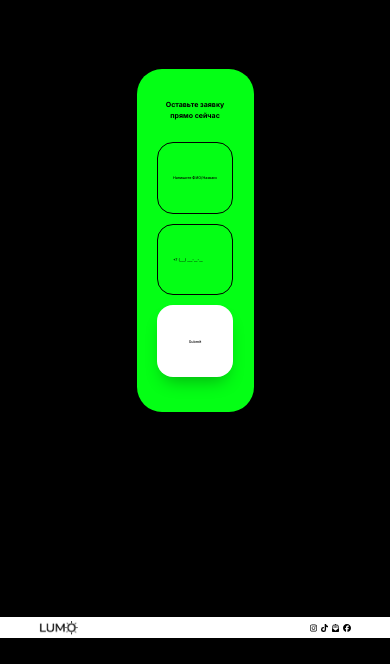
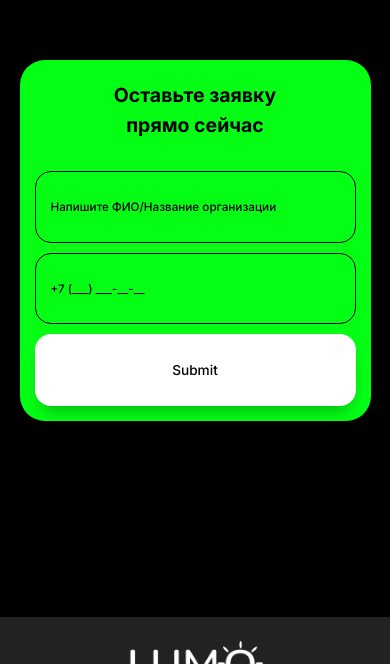
Before and after one commit to azamatnassir/Lumo, a plain HTML site: page public/index.html in a window 390 px wide. Shown: the part 1336-2000 px from the top of the page. Before the commit the page ends 1974 px from the top, so only its background shows below. Drawn offline with nearby package versions, Linux system fonts and the light colour scheme; some packages are replaced by stand-ins of ours; a script that the page names is missing.

Commit message:
adapt fix

```diff
--- a/public/index.html
+++ b/public/index.html
@@ -124,15 +124,12 @@
 
         <footer>
             <div class="footer-container">
-                <img class="footer-logo" src="images/LOGO LUMO WHITE 1.png" alt="">
+                <img class="footer-logo" src="images/LUMO_nobg_w.png" alt="">
                 <div class="social">
-                    <img src="images/instagram-brands.svg" onclick="window.open('https://www.instagram.com/lumo.code/')"
-                        alt="ins">
-                    <img src="images/tiktok-brands.svg" onclick="window.open('https://www.tiktok.com/lumo.code/')"
-                        alt="tt">
-                    <img src="images/envelope-open-text-solid.svg"
-                        onclick="window.open('https://www.instagram.com/lumo.code/')" alt="msg">
-                    <img src="images/facebook-brands.svg" onclick="window.open('https://www.facebook.com/lumo.code/')"
+                    <img src="images/insta.png" onclick="window.open('https://www.instagram.com/lumo.code/')" alt="ins">
+                    <img src="images/tik-tok.png" onclick="window.open('https://www.tiktok.com/lumo.code/')" alt="tt">
+                    <img src="images/mail.png" onclick="window.open('https://www.instagram.com/lumo.code/')" alt="msg">
+                    <img src="images/facebook.png" onclick="window.open('https://www.facebook.com/lumo.code/')"
                         alt="fb">
                 </div>
             </div>
--- a/public/style.css
+++ b/public/style.css
@@ -325,16 +325,6 @@ main {
     justify-content: start;
 }
 
-.card-container.left img {
-    height: auto;
-    transform: translateX(1vw);
-}
-
-.card-container.right img {
-    height: auto;
-    transform: translate(-1.2vw, 4vw);
-}
-
 .service-card {
     display: flex;
     flex-direction: column;
@@ -342,11 +332,16 @@ main {
     align-items: center;
     width: 25vw;
     background: #d9d9d9;
-    color: #000;
+    color: #fff;
     align-items: center;
     padding: 1.5vw;
     margin: 4vw 0;
     border-radius: 25px;
+    background: rgba(217, 217, 217, 0.15);
+    border-radius: 25px;
+    box-shadow: 0 4px 30px rgba(217, 217, 217, 0.15);
+    backdrop-filter: blur(6.7px);
+    -webkit-backdrop-filter: blur(6.7px);
 }
 
 .service-card h2 {
@@ -463,8 +458,8 @@ main {
     }
 
     .btn-request {
-        padding: 2.5vw 3.5vw;
-        font-size: 3vw;
+        padding: 2.5vw 4vw;
+        font-size: 3.8vw;
         border-radius: 45px;
     }
 
@@ -528,4 +523,63 @@ main {
         font-size: 3.8vw;
         border-radius: 45px;
     }
+
+    .request-card {
+        padding: 5px 15px;
+        gap: 15px;
+        width: 90%;
+        aspect-ratio: 1 / 1;
+    }
+
+    .request-card h2 {
+        font-size: 5vw;
+        text-align: center;
+        color: #000;
+    }
+
+    .request-card input {
+        width: 100%;
+        padding: 15px;
+        margin-bottom: 10px;
+        height: 8.5vh;
+        font-size: 3vw;
+        border-radius: 1rem;
+        background-color: transparent;
+        border: 0.5px solid #000;
+        color: #000;
+    }
+
+    #btn-send-request {
+        font-size: 3.5vw;
+    }
+
+    .footer-container {
+        /* border-radius: 25px 25px 0 0; */
+        background-color: #222;
+        height: calc(var(--vh) * 20);
+        flex-direction: column;
+        align-items: center;
+        justify-content: space-between;
+        padding: 6vw 10vw;
+    }
+
+    .footer-logo {
+        width: 35vw;
+        height: auto;
+    }
+
+    .social {
+        display: flex;
+        flex-direction: row;
+        justify-content: space-between;
+        align-items: center;
+        width: 100%;
+        padding: 0 5vw;
+    }
+
+    .social img {
+        width: auto;
+        height: 3.5vh;
+        cursor: pointer;
+    }
 }
```
Also changed, not shown: public/images/LUMO_nobg_b.png (added), public/images/facebook.png (added), public/images/icons8-facebook.svg (added), public/images/insta.png (added), public/images/mail.png (added), public/images/tik-tok.png (added).
